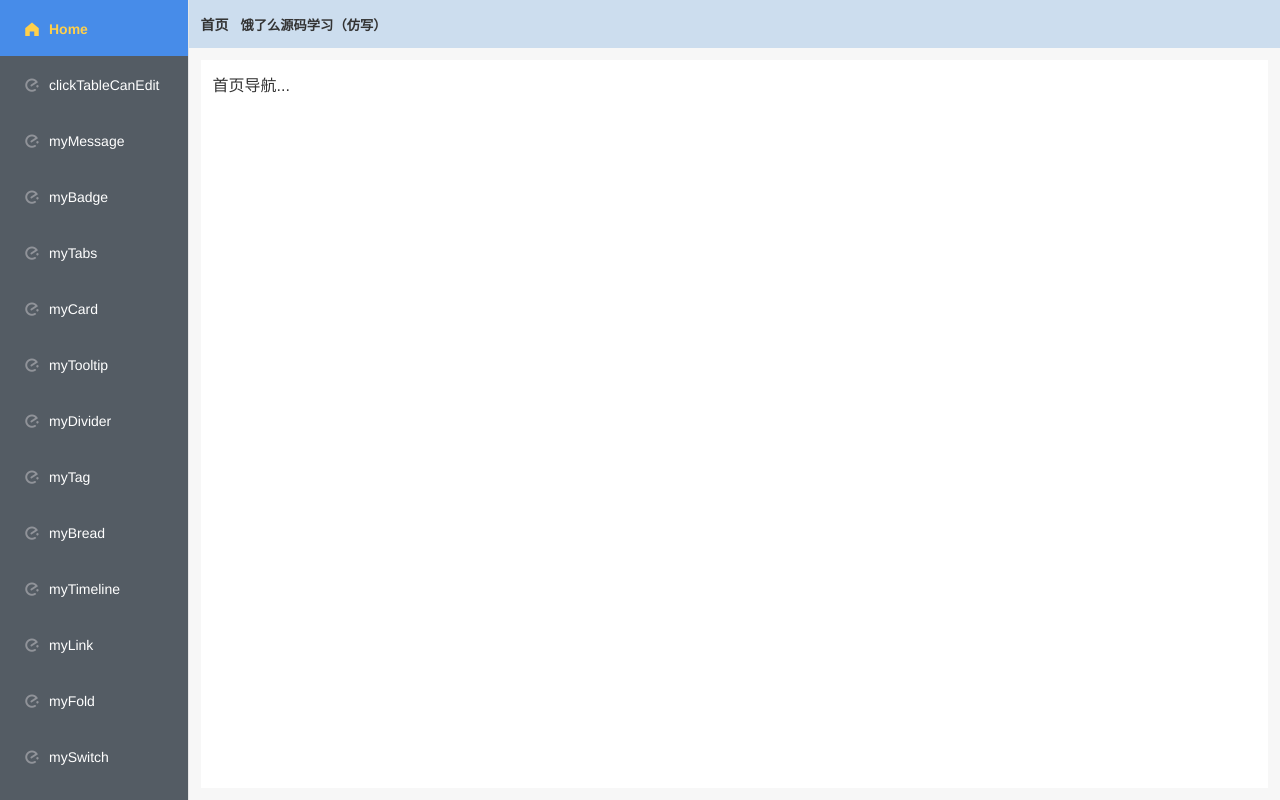
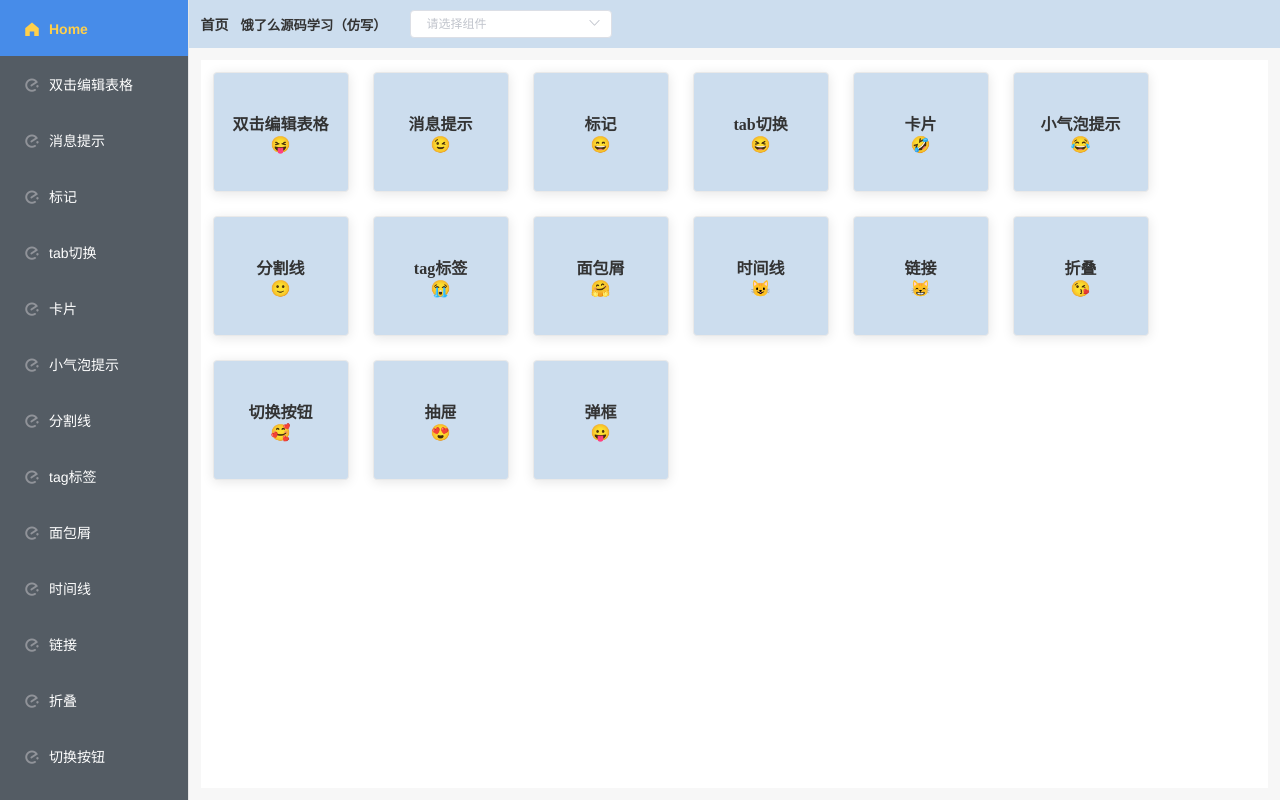
Before and after one commit to shuirongshuifu/elementSrcCodeStudy, a Vue app: page /#/ in a window 1280 px wide. Built offline with nearby package versions, Linux system fonts and the light colour scheme.

Commit message:
'首页优化'

```diff
--- a/src/App.vue
+++ b/src/App.vue
@@ -21,7 +21,7 @@
           :index="item.path"
         >
           <i class="el-icon-eleme"></i>
-          <span slot="title">{{ item.path.slice(1) }}</span>
+          <span slot="title">{{ item.name }}</span>
         </el-menu-item>
       </el-menu>
     </div>
@@ -34,6 +34,22 @@
           }}</my-bread-item>
         </my-bread>
         <h5 style="margin-left: 12px">饿了么源码学习（仿写）</h5>
+        <el-select
+          style="margin-left: 24px"
+          v-model="componentsVal"
+          @change="jumpComponents"
+          filterable
+          size="mini"
+          placeholder="请选择组件"
+        >
+          <el-option
+            v-for="item in routeArr"
+            :key="item.value"
+            :label="item.name"
+            :value="item.path"
+          >
+          </el-option>
+        </el-select>
       </div>
       <div class="rightBottom">
         <div class="rightBottomContent">
@@ -51,6 +67,7 @@ export default {
   data() {
     return {
       routeArr,
+      componentsVal: "",
     };
   },
   methods: {
@@ -59,6 +76,12 @@ export default {
     },
     handleClose(key, keyPath) {
       console.log(key, keyPath);
+    },
+    jumpComponents(path) {
+      this.$router.push({
+        path,
+      });
+      this.componentsVal = "";
     },
   },
 };
--- a/src/components/myCard/src/index.vue
+++ b/src/components/myCard/src/index.vue
@@ -47,7 +47,7 @@ export default {
     zoomCard: Boolean, // 是否放大卡片（hover时）
   },
   mounted() {
-    console.log("this.$slots", this.$slots);
+    // console.log("this.$slots", this.$slots);
   },
 };
 </script>
--- a/src/router/routeArr.js
+++ b/src/router/routeArr.js
@@ -1,62 +1,77 @@
 const routeArr = [
     {
         path: "/clickTableCanEdit",
+        name: "双击编辑表格",
         component: resolve => require(['@/views/otherViews/clickTableCanEdit.vue'], resolve),
     },
     {
         path: "/myMessage",
+        name: "消息提示",
         component: resolve => require(['@/views/myMessage.vue'], resolve),
     },
     {
         path: "/myBadge",
+        name: '标记',
         component: resolve => require(['@/views/myBadge.vue'], resolve),
     },
     {
         path: "/myTabs",
+        name: 'tab切换',
         component: resolve => require(['@/views/myTabs.vue'], resolve),
     },
     {
         path: "/myCard",
+        name: '卡片',
         component: resolve => require(['@/views/myCard.vue'], resolve),
     },
     {
         path: "/myTooltip",
+        name: '小气泡提示',
         component: resolve => require(['@/views/myTooltip.vue'], resolve),
     },
     {
         path: "/myDivider",
+        name: '分割线',
         component: resolve => require(['@/views/myDivider.vue'], resolve),
     },
     {
         path: "/myTag",
+        name: 'tag标签',
         component: resolve => require(['@/views/myTag.vue'], resolve),
     },
     {
         path: "/myBread",
+        name: '面包屑',
         component: resolve => require(['@/views/myBread.vue'], resolve),
     },
     {
         path: "/myTimeline",
+        name: '时间线',
         component: resolve => require(['@/views/myTimeline.vue'], resolve),
     },
     {
         path: "/myLink",
+        name: '链接',
         component: resolve => require(['@/views/myLink.vue'], resolve),
     },
     {
         path: "/myFold",
+        name: '折叠',
         component: resolve => require(['@/views/myFold.vue'], resolve),
     },
     {
         path: "/mySwitch",
+        name: '切换按钮',
         component: resolve => require(['@/views/mySwitch.vue'], resolve),
     },
     {
         path: "/myDrawer",
+        name: '抽屉',
         component: resolve => require(['@/views/myDrawer.vue'], resolve),
     },
     {
         path: "/myDialog",
+        name: '弹框',
         component: resolve => require(['@/views/myDialog.vue'], resolve),
     },
 ]
--- a/src/views/Home.vue
+++ b/src/views/Home.vue
@@ -1,12 +1,126 @@
 <template>
-  <div>
-    <p>首页导航...</p>
+  <div class="homeWrap">
+    <my-card
+      v-for="(item, index) in routeArr"
+      :key="index"
+      class="cardClass cardClass2"
+      :cardStyle="{
+        background: '#CCDDEE',
+        color: '#333',
+        display: 'flex',
+        'justify-content': 'center',
+        'align-items': 'center',
+      }"
+      :backCardStyle="{
+        background: '#409EFF',
+        color: '#000',
+        cursor: 'pointer',
+        display: 'flex',
+        'justify-content': 'center',
+        'align-items': 'center',
+        opacity: 0.72,
+      }"
+    >
+      <div class="front">
+        <div>
+          {{ item.name }}
+        </div>
+        <div>{{ emoji[index] }}</div>
+      </div>
+      <div slot="back" @click="jump(item.path)">
+        <div class="backStyle">
+          <div>点下呗...</div>
+          <div>{{ yanWords[index] }}</div>
+        </div>
+      </div>
+    </my-card>
   </div>
 </template>
 
 <script>
-export default {};
+import routeArr from "../router/routeArr";
+export default {
+  data() {
+    return {
+      routeArr,
+      // 这个网站找到：https://emojixd.com/group/smileys-emotion
+      emoji: [
+        "😝",
+        "😉",
+        "😄",
+        "😆",
+        "🤣",
+        "😂",
+        "🙂",
+        "😭",
+        "🤗",
+        "😺",
+        "😸",
+        "😘",
+        "🥰",
+        "😍",
+        "😛",
+        "🤗",
+        "😴",
+        "🤠",
+        "😎",
+      ],
+      yanWords: [
+        "(ง •̀_•́)ง",
+        "π__π",
+        "(•ิ_•ิ)",
+        "(•‾̑⌣‾̑•)✧˖°",
+        "(•‾̑⌣‾̑•)✧˖°",
+        "（●>∀<●）",
+        "⊙.⊙",
+        "(๑•̀_•́๑)",
+        "（⊙＿⊙；）",
+        "╭(′▽`)",
+        "(๑￫ܫ￩)",
+        "(๑￫ܫ￩)",
+        "•﹏•",
+        "（┬＿┬）",
+        "θ︵θ",
+        "θ︵θ",
+        "₍ᐢ..ᐢ₎♡",
+        "(๑•̌.•๑)",
+        "(ᕑᗢᓫ∗)˒",
+        "₍ᐢ.ˬ.⑅ᐢ₎",
+      ],
+    };
+  },
+  methods: {
+    jump(path) {
+      console.log(111);
+      this.$router.push({
+        path,
+      });
+    },
+  },
+};
 </script>
 
-<style>
+<style lang="less" scoped>
+.homeWrap {
+  box-sizing: border-box;
+  display: flex;
+  flex-wrap: wrap;
+  // justify-content: space-around;
+  .cardClass {
+    width: 136px;
+    margin-right: 24px;
+    margin-bottom: 24px;
+  }
+  .cardClass2 {
+    height: 120px;
+  }
+  .front {
+    text-align: center;
+  }
+  .front,
+  .backStyle {
+    font-family: "楷体", "楷体_GB2312";
+    font-weight: bold;
+  }
+}
 </style>
```
